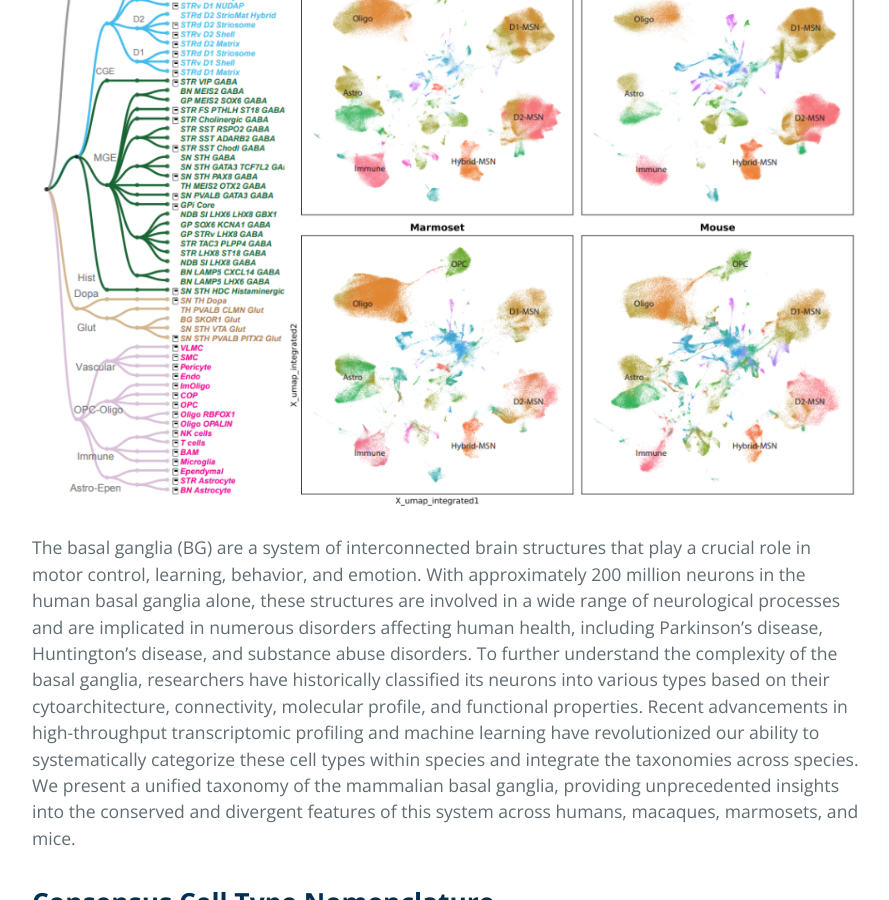
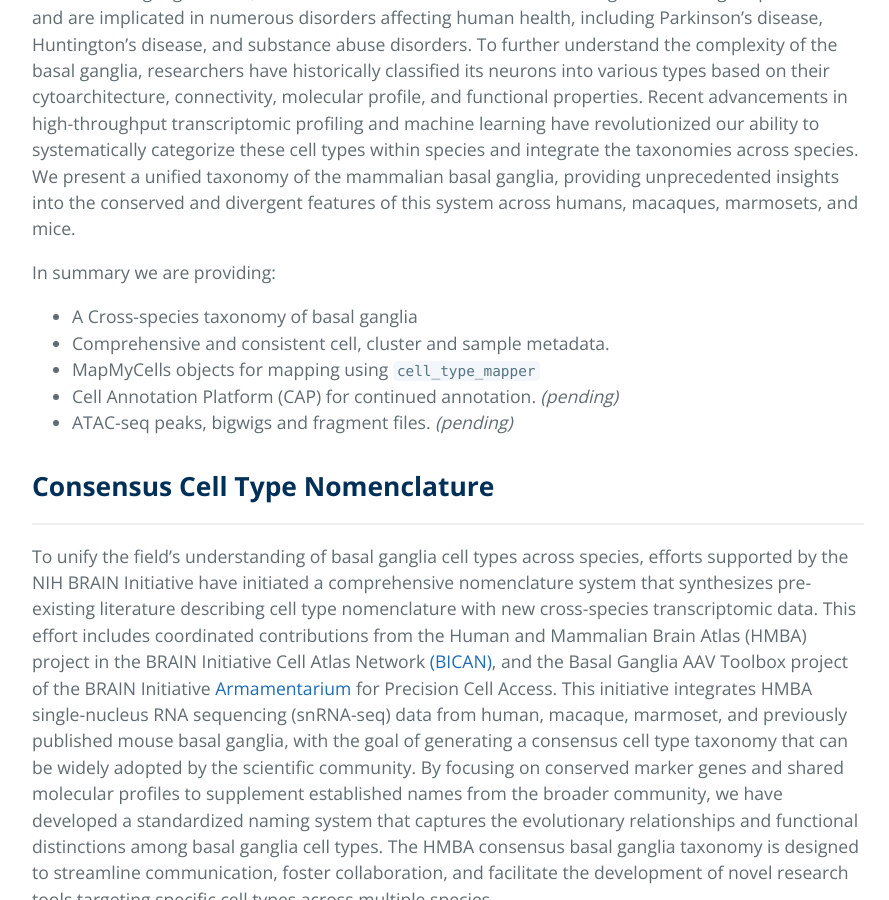
Before and after one commit to AllenInstitute/HMBA_BasalGanglia_Consensus_Taxonomy, a Jekyll site: the page built from index.md, in a window 1280 px wide and 900 px high, scrolled down 455 px. Shown: the whole window, without its empty margins (192-1081 px from the left). Built offline with Jekyll 4.4.1, drawn with Linux system fonts in a browser that asks for light colours; the repository's description, which GitHub fills in, is left out.

Commit message:
Update index.md

```diff
--- a/index.md
+++ b/index.md
@@ -2,9 +2,16 @@
 layout: default
 ---
 
-![Taxonomy](./assets/images/lowres_taxonomy.png)
+The basal ganglia (BG) are a system of interconnected brain structures that play a crucial role in motor control, learning, behavior, and emotion. With approximately 200 million neurons in the human basal ganglia alone, these structures are involved in a wide range of neurological processes and are implicated in numerous disorders affecting human health, including Parkinson’s disease, Huntington’s disease, and substance abuse disorders. To further understand the complexity of the basal ganglia, researchers have historically classified its neurons into various types based on their cytoarchitecture, connectivity, molecular profile, and functional properties. Recent advancements in high-throughput transcriptomic profiling and machine learning have revolutionized our ability to systematically categorize these cell types within species and integrate the taxonomies across species. We present a unified taxonomy of the mammalian basal ganglia, providing unprecedented insights into the conserved and divergent features of this system across humans, macaques, marmosets, and mice.
 
-The basal ganglia (BG) are a system of interconnected brain structures that play a crucial role in motor control, learning, behavior, and emotion. With approximately 200 million neurons in the human basal ganglia alone, these structures are involved in a wide range of neurological processes and are implicated in numerous disorders affecting human health, including Parkinson’s disease, Huntington’s disease, and substance abuse disorders. To further understand the complexity of the basal ganglia, researchers have historically classified its neurons into various types based on their cytoarchitecture, connectivity, molecular profile, and functional properties. Recent advancements in high-throughput transcriptomic profiling and machine learning have revolutionized our ability to systematically categorize these cell types within species and integrate the taxonomies across species. We present a unified taxonomy of the mammalian basal ganglia, providing unprecedented insights into the conserved and divergent features of this system across humans, macaques, marmosets, and mice.
+In summary we are providing:
+
+* A Cross-species taxonomy of basal ganglia
+* Comprehensive and consistent cell, cluster and sample metadata.
+* MapMyCells objects for mapping using `cell_type_mapper`
+* Cell Annotation Platform (CAP) for continued annotation. _(pending)_
+* ATAC-seq peaks, bigwigs and fragment files. _(pending)_
+
 
 ## **Consensus Cell Type Nomenclature**
 * * *
```
